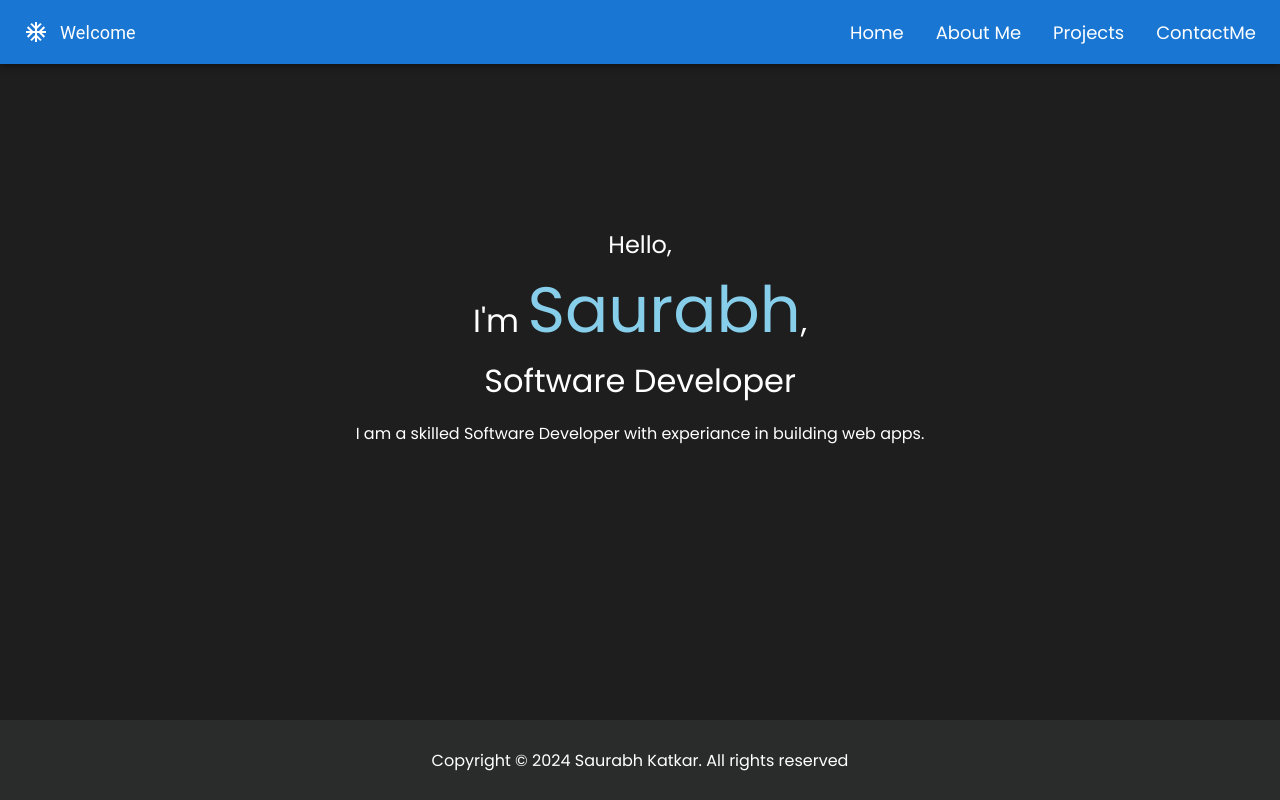
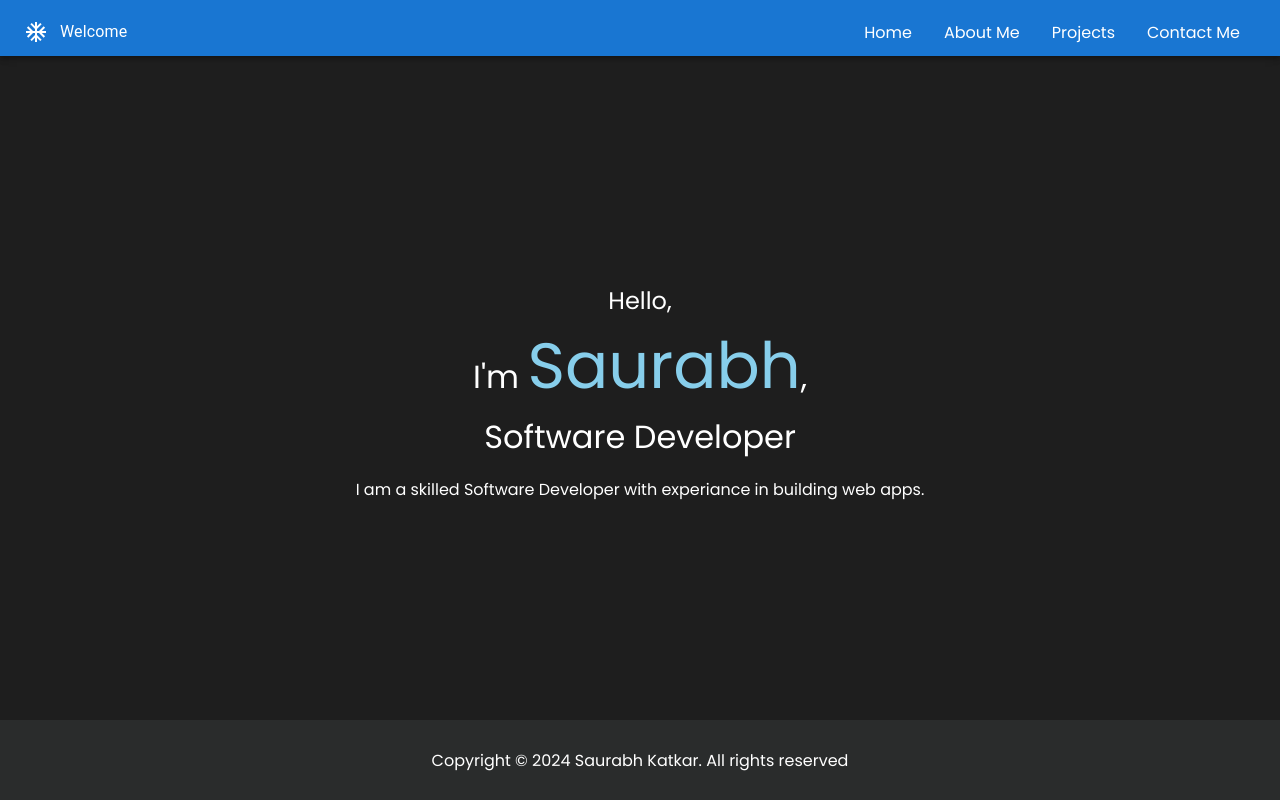
Before and after one commit to KatkarSaurabh/Portfolio, a React (Create React App) app: page / in a window 1280 px wide. Built offline with nearby package versions, Linux system fonts and the light colour scheme.

Commit message:
navbar changes

```diff
--- a/src/components/Navbar.js
+++ b/src/components/Navbar.js
@@ -3,36 +3,29 @@ import './Navbar.css'
 import {Link,Outlet} from 'react-router-dom'
 import logo from '../assets/pfheader.jpg'
 import contact_logo from '../assets/contactmeImage.jpg'
-import {AppBar, Toolbar, Typography, IconButton, Stack} from '@mui/material'
+import {AppBar, Toolbar, Typography, IconButton, Stack, Box, Menu, MenuList, MenuItem} from '@mui/material'
 import {HomeRounded} from '@mui/icons-material';
 import AcUnitIcon from '@mui/icons-material/AcUnit';
+import MenuIcon from '@mui/icons-material/Menu';
 
 function Navbar() {
-  // return (
-  //   <nav className="navbar">
-  //     <div><Link to='/intro' className='logo'>SSK</Link></div>
-  //     <div className="menu">
-  //       <Link to='/intro' className='menuItem' >Home</Link>
-  //       <Link to='/about' className='menuItem'>About</Link>
-  //       <Link to='/projects' className='menuItem'>Projects</Link>
-  //     </div>
-  //       <Link className='contact' to='/contact'>ContactMe</Link>
-  //   </nav>
-  // );
-  return <AppBar position='fixed'>
-    <Toolbar>
-    <IconButton size='large' edge='start' color='inherit' aria-label='logo'>
+
+  return <AppBar position='static' style={{height:'3.5rem'}}>
+    <Toolbar style={{fontSize:'1rem'}}>
+    <IconButton size='large' edge='start' color='inherit' aria-label='logo' >
     <AcUnitIcon></AcUnitIcon>
     </IconButton>
-    <Typography style={{fontSize:'large'}} color='inherit' component='div' sx={{flexGrow:55}}>
+    <Typography color='inherit' component='div' sx={{flexGrow:1}}>
       Welcome
     </Typography>
-    <Stack style={{display:'flex',fontSize:'large'}} direction='row' spacing={4}>
+    <Box direction='row' spacing={4}>
       <Link to='/intro' className='menuItem'>Home</Link>
       <Link to='/about' className='menuItem'>About Me</Link>
       <Link to='/projects' className='menuItem'>Projects</Link>
-      <Link to='/contact' className='menuItem'>ContactMe</Link>
-    </Stack>
+      <Link to='/contact' className='menuItem'>Contact Me</Link>
+    </Box>
+
+
     </Toolbar>
   </AppBar>
 }
```
